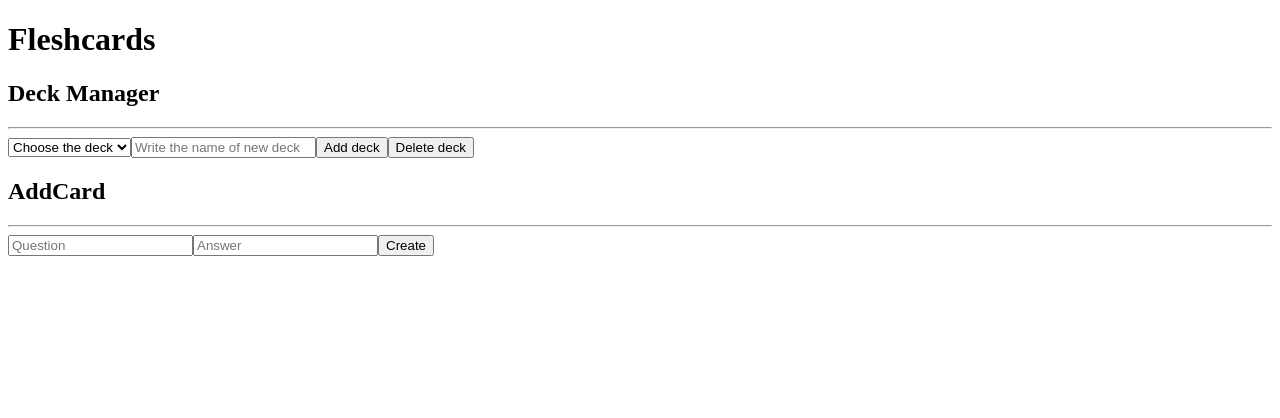
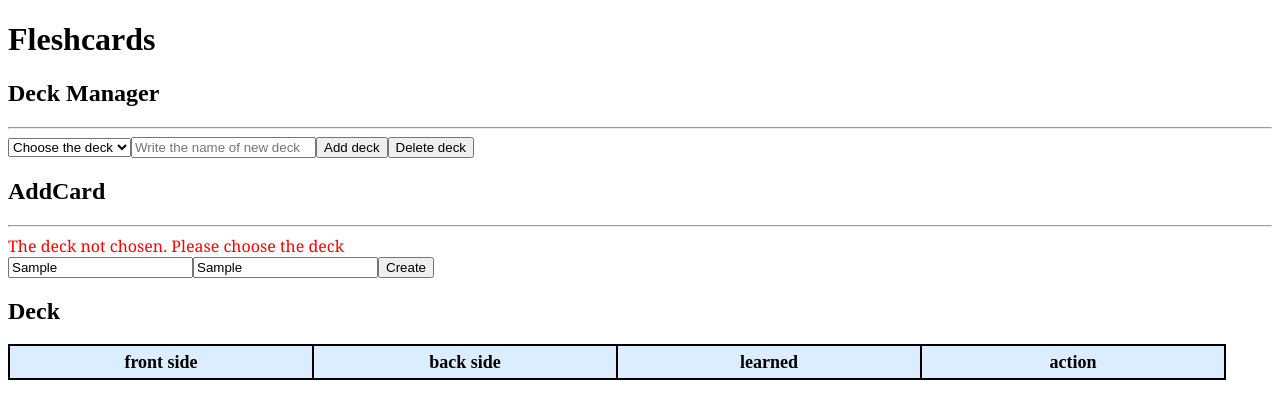
Before and after one commit to Danik1717/Flashcards_react, a React (Vite) app: page / in a window 1280 px wide. Both pictures are taken after typing "Sample", "Sample" into the empty fields and a click on the button "Create". Shown: the top 418 px of the page. Built offline with nearby package versions, Linux system fonts and the light colour scheme.

Commit message:
feat: table added

```diff
--- a/src/App.jsx
+++ b/src/App.jsx
@@ -26,6 +26,7 @@ class App extends React.Component {
       });
     }
   };
+
   deleteDeck = (currentDeckId) => {
     this.setState({
       decks: this.state.decks.filter(
@@ -39,25 +40,62 @@ class App extends React.Component {
   };
 
   addNewCard = (front, back) => {
-    if (front.trim() && back.trim()) {
+    if (front.trim() && back.trim() && this.state.currentDeckId) {
       const newCard = {
         front: front,
         back: back,
         id: Date.now(),
         learned: false,
+        IsFront: true,
       };
       let updatedDecks = this.state.decks.map((deck) => {
         if (deck.id === Number(this.state.currentDeckId)) {
           return {
             ...deck,
-            cards: [newCard,...deck.cards]
-          }
+            cards: [newCard, ...deck.cards],
+          };
         }
-        return deck
+        return deck;
       });
-      this.setState({decks: updatedDecks})
+      this.setState({ decks: updatedDecks });
     }
   };
+
+  deleteCard = (cardId) => {
+    const { decks, currentDeckId } = this.state;
+
+    const updatedDecks = decks.map((deck) => {
+      if (deck.id === Number(currentDeckId)) {
+        return {
+          ...deck,
+          cards: deck.cards.filter((card) => card.id !== cardId),
+        };
+      }
+      return deck;
+    });
+
+    this.setState({ decks: updatedDecks });
+  };
+
+  editCard = (cardId, newFront, newBack) => {
+  const { decks, currentDeckId } = this.state;
+
+  const updatedDecks = decks.map((deck) => {
+    if (deck.id === Number(currentDeckId)) {
+      return {
+        ...deck,
+        cards: deck.cards.map((card) =>
+          card.id === cardId
+            ? { ...card, front: newFront, back: newBack }
+            : card
+        ),
+      };
+    }
+    return deck;
+  });
+
+  this.setState({ decks: updatedDecks });
+};
 
   componentDidMount() {
     const data = JSON.parse(localStorage.getItem(`flashcards-react`));
@@ -76,6 +114,10 @@ class App extends React.Component {
   }
 
   render() {
+    const currentDeck = this.state.decks.find(
+      (deck) => deck.id === Number(this.state.currentDeckId),
+    );
+
     return (
       <div>
         <h1>Fleshcards</h1>
@@ -86,10 +128,19 @@ class App extends React.Component {
           onSelectDeck={this.selectDeck}
           onDeleteDeck={this.deleteDeck}
         />
-        <CardForm onAddCard={this.addNewCard} />
+        <CardForm
+          onAddCard={this.addNewCard}
+          currentDeckId={this.state.currentDeckId}
+        />
+        <Table
+          cards={currentDeck ? currentDeck.cards : []}
+          onDeleteCard={this.deleteCard}
+          onEditCard = {this.editCard}
+        />
       </div>
     );
   }
 }
 
 export default App;
+//onDeleteCard = {} onLearned = {} onEditCard={}
--- /dev/null
+++ b/src/CardForm.css
@@ -0,0 +1,4 @@
+.error {
+    color: red;
+    font-family: Cambria, Cochin, Georgia, Times, 'Times New Roman', serif;
+}
--- a/src/CardForm.jsx
+++ b/src/CardForm.jsx
@@ -1,13 +1,18 @@
 import React from "react";
-
+import "./CardForm.css"
 class CardForm extends React.Component {
   state = {
     frontInput: "",
     backInput: "",
+    error: "",
   };
   handleNewCard = () => {
-    this.props.onAddCard(this.state.frontInput, this.state.backInput);
-    this.setState({ frontInput: "", backInput: "" });
+    if (this.props.currentDeckId) {
+      this.props.onAddCard(this.state.frontInput, this.state.backInput);
+      this.setState({ frontInput: "", backInput: "", error: "" });
+    } else {
+      this.setState({ error: "The deck not chosen. Please choose the deck" });
+    }
   };
 
   handleFrontInput = (e) => {
@@ -22,6 +27,7 @@ class CardForm extends React.Component {
       <div>
         <h2>AddCard</h2>
         <hr />
+        <div className="error">{this.state.error}</div>
         <input
           type="text"
           value={this.state.frontInput}
--- /dev/null
+++ b/src/Table.css
@@ -0,0 +1,31 @@
+.table-container button{
+    cursor: pointer;
+    width: 90px;
+    height: 40px;
+    background: rgb(199, 199, 199);
+}
+
+
+
+table{
+    table-layout: fixed;
+    background-color: #dcedff;
+    border-collapse: collapse;
+    border: 2px solid black;
+    font-size: 18px;
+    margin-bottom: 30px;
+}
+
+tr{
+    font-size: 18px;
+    border: 2px solid black;
+}
+
+th,td{
+    overflow-wrap: anywhere;
+    overflow: hidden;
+    width:300px;
+    height: 30px;
+    border: 2px solid black;
+    font-size: 18px;
+}
--- a/src/Table.jsx
+++ b/src/Table.jsx
@@ -1,10 +1,102 @@
 import React from "react";
+import "./Table.css";
 
 class Table extends React.Component {
+  state = {
+    editingId: null,
+    tempFront: "",
+    tempBack: "",
+  };
+
+  startEdit = (card) => {
+    this.setState({
+      editingId: card.id,
+      tempFront: card.front,
+      tempBack: card.back,
+    });
+  };
+
+  handleSave = (id) => {
+    this.props.onEditCard(id, this.state.tempFront, this.state.tempBack);
+    this.setState({ editingId: null });
+  };
+
   render() {
     return (
       <div>
+        <h2>Deck</h2>
+        <table className="table-container">
+          <thead>
+            <tr>
+              <th>front side</th>
+              <th>back side</th>
+              <th>learned</th>
+              <th>action</th>
+            </tr>
+          </thead>
+          <tbody>
+            {this.props.cards.map((card) => {
+              const isEditing = this.state.editingId === card.id;
 
+              return (
+                <tr key={card.id}>
+                  <td>
+                    {isEditing ? (
+                      <input
+                        value={this.state.tempFront}
+                        onChange={(e) =>
+                          this.setState({ tempFront: e.target.value })
+                        }
+                      />
+                    ) : (
+                      card.front
+                    )}
+                  </td>
+                  <td>
+                    {isEditing ? (
+                      <input
+                        value={this.state.tempBack}
+                        onChange={(e) =>
+                          this.setState({ tempBack: e.target.value })
+                        }
+                      />
+                    ) : (
+                      card.back
+                    )}
+                  </td>
+                  <td>
+                    <input type="checkbox" checked={card.learned} readOnly/>
+                  </td>
+                  <td>
+                    {isEditing ? (
+                      <>
+                        <button onClick={() => this.handleSave(card.id)}>
+                          Save
+                        </button>
+                        <button
+                          onClick={() => this.setState({ editingId: null })}
+                        >
+                          Cancel
+                        </button>
+                      </>
+                    ) : (
+                      <>
+                        <button onClick={() => this.startEdit(card)}>
+                          Edit
+                        </button>
+                        <button
+                          onClick={() => this.props.onDeleteCard(card.id)}
+                        >
+                          Delete
+                        </button>
+                      </>
+                    )}
+                  </td>
+                </tr>
+              );
+            })}
+          </tbody>
+        </table>
       </div>
     );
   }
```
